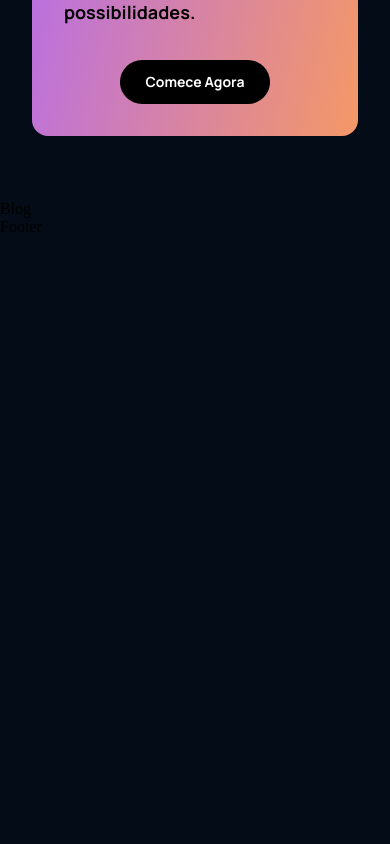
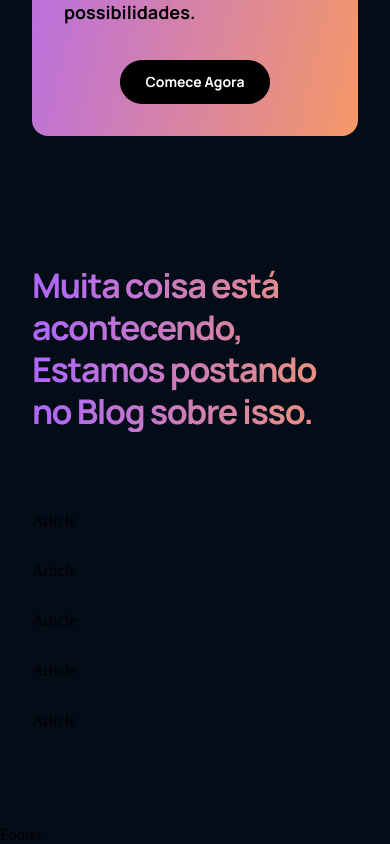
Before and after one commit to Johnbrow10/gpt3_web, a React (Create React App) app: page / in a window 390 px wide. Shown: the part 4487-5331 px from the top of the page. Before the commit the page ends 4723 px from the top, so only its background shows below. Built offline with nearby package versions, Linux system fonts and the light colour scheme.

Commit message:
feat(blog): adicionar formatação e estiliazação do container Blog
existe um componente de artigo neste container que sera adicionado no proximo commit

```diff
--- a/src/containers/Blog/Blog.jsx
+++ b/src/containers/Blog/Blog.jsx
@@ -1,9 +1,29 @@
-import React from 'react'
-import './blog.css'
+import React from 'react';
+import './blog.css';
+import Article from '../../components/Article/Article';
+import { blog01, blog02, blog03, blog04, blog05 } from '../../assets/import'
 
 const Blog = () => {
     return (
-        <div>Blog</div>
+        <div className='gpt3__blog section__padding' id="blog">
+            <div className="gpt3__blog-heading">
+                <h1 className="gradient__text">
+                    Muita coisa está acontecendo,
+                    Estamos postando no Blog sobre isso.
+                </h1>
+            </div>
+            <div className="gpt3__blog-container">
+                <div className="gpt3__blog-container_groupA">
+                    <Article imgUrl={blog01} date="26, Sep 2023" title="GPT-3 e Open AI é o futuro. Vamos explorar como é?" />
+                </div>
+                <div className="gpt3__blog-container_groupB">
+                    <Article imgUrl={blog02} date="26, Sep 2023" title="GPT-3 e Open AI é o futuro. Vamos explorar como é?" />
+                    <Article imgUrl={blog03} date="26, Sep 2023" title="GPT-3 e Open AI é o futuro. Vamos explorar como é?" />
+                    <Article imgUrl={blog04} date="26, Sep 2023" title="GPT-3 e Open AI é o futuro. Vamos explorar como é?" />
+                    <Article imgUrl={blog05} date="26, Sep 2023" title="GPT-3 e Open AI é o futuro. Vamos explorar como é?" />
+                </div>
+            </div>
+        </div>
     )
 }
 
--- a/src/containers/Blog/blog.css
+++ b/src/containers/Blog/blog.css
@@ -0,0 +1,78 @@
+.gpt3__blog {
+    display: flex;
+    flex-direction: column;
+}
+
+.gpt3__blog-heading {
+    width: 100%;
+    text-align: left;
+
+    margin-bottom: 5rem;
+}
+
+.gpt3__blog-heading h1 {
+    font-family: var(--font-family);
+    font-size: 62px;
+    line-height: 75px;
+    letter-spacing: -0.04em;
+}
+
+.gpt3__blog-container {
+    display: flex;
+    flex-direction: row;
+}
+
+.gpt3__blog-container_groupA {
+    flex: 0.75;
+    margin-right: 2rem;
+}
+
+.gpt3__blog-container_groupB {
+    flex: 1;
+
+    display: grid;
+    grid-template-columns: repeat(2, 1fr);
+    grid-gap: 2rem;
+
+}
+
+@media screen and (max-width: 1000px) {
+    .gpt3__blog-container {
+        flex-direction: column-reverse;
+    }
+
+    .gpt3__blog-container_groupA {
+        margin: 2rem 0;
+    }
+
+    .gpt3__blog-container_groupA .gpt3__blog-container_article {
+        width: 48%;
+    }
+
+    .gpt3__blog-container_groupA .gpt3__blog-container_article-image img {
+        height: 250px;
+    }
+}
+
+@media screen and (max-width: 750px) {
+    .gpt3__blog-container_groupB {
+        grid-template-columns: repeat(1, 1fr);
+    }
+
+    .gpt3__blog-container_groupA .gpt3__blog-container_article {
+        width: 100%;
+    }
+
+    .gpt3__blog-heading h1 {
+        font-size: 46px;
+        line-height: 52px;
+    }
+}
+
+@media screen and (max-width: 550px) {
+    .gpt3__blog-heading h1 {
+        font-size: 34px;
+        line-height: 42px;
+    }
+
+}
```
